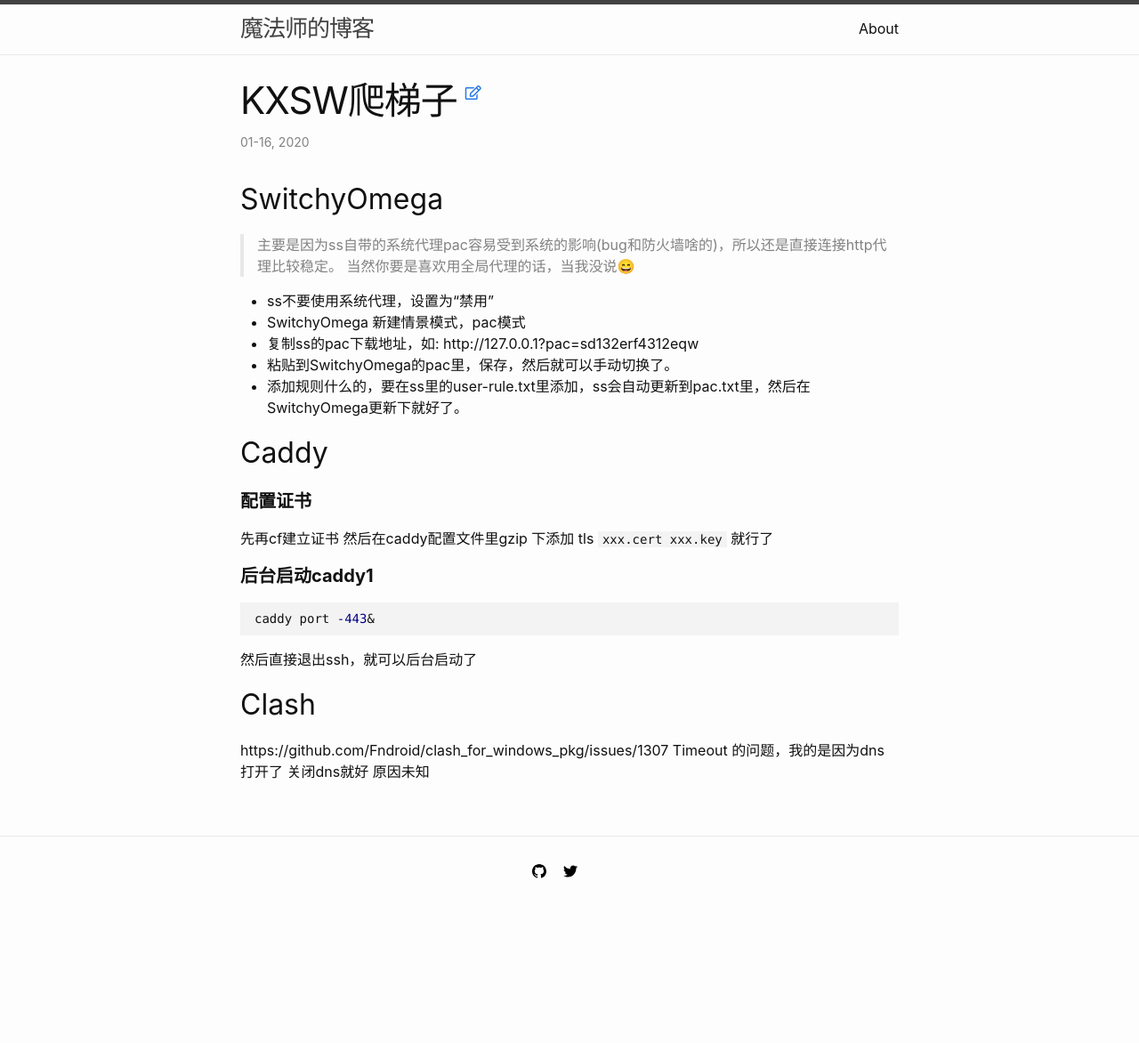
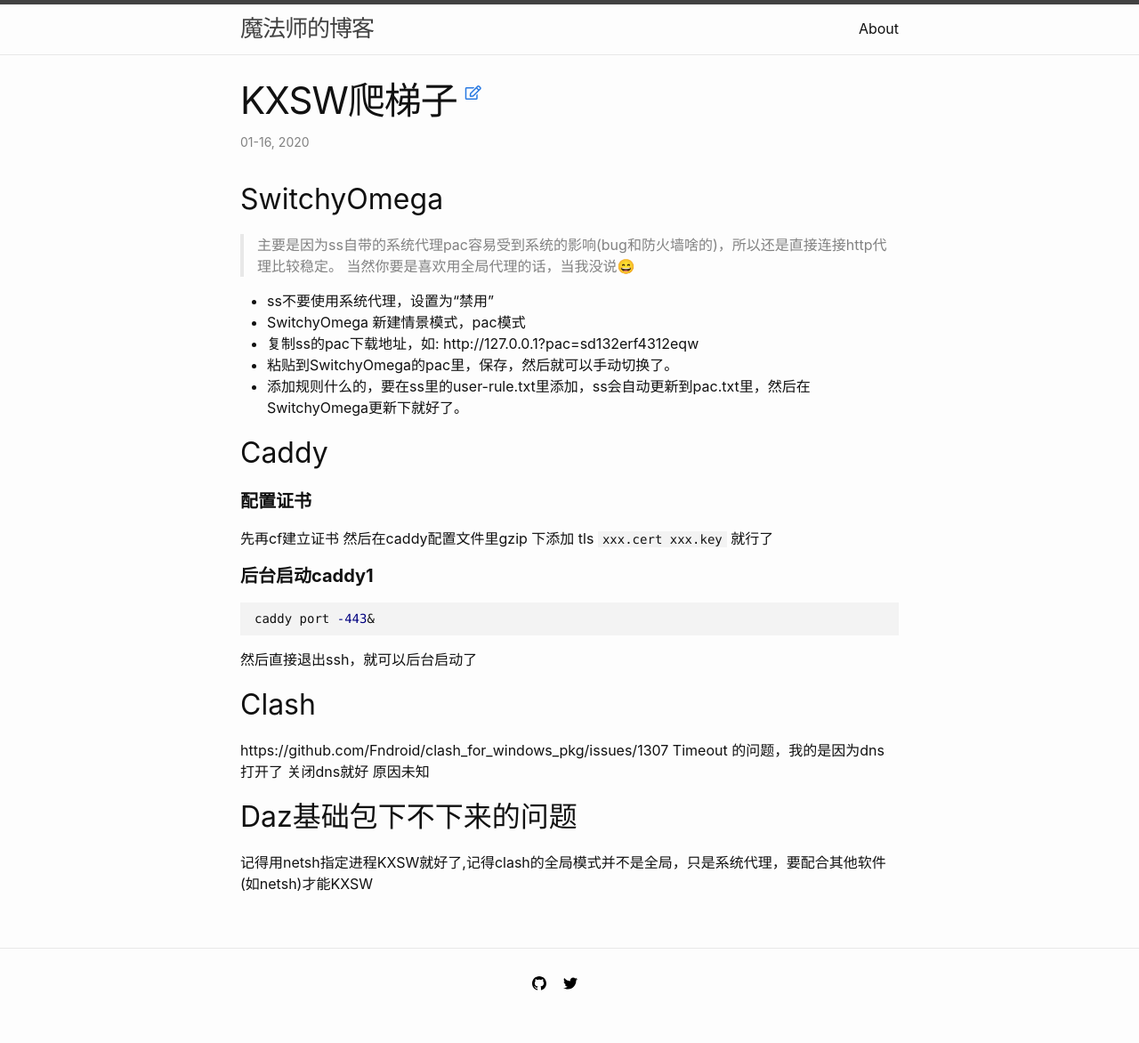
Before and after one commit to zane133/zane133.github.io, a Jekyll site: the page built from _posts/2020-01-16-ss-fq.markdown, in a window 1280 px wide. Shown: the whole page at 89% size. Built offline with Jekyll 4.4.1, drawn with Linux system fonts in a browser that asks for light colours; before the commit the page ends 1046 px from its top, so only the background shows below that.

Commit message:
Update 2020-01-16-ss-fq.markdown

```diff
--- a/_posts/2020-01-16-ss-fq.markdown
+++ b/_posts/2020-01-16-ss-fq.markdown
@@ -28,3 +28,6 @@ caddy port -443&
 ## Clash
 https://github.com/Fndroid/clash_for_windows_pkg/issues/1307
 Timeout 的问题，我的是因为dns 打开了 关闭dns就好 原因未知
+
+## Daz基础包下不下来的问题
+记得用netsh指定进程KXSW就好了,记得clash的全局模式并不是全局，只是系统代理，要配合其他软件(如netsh)才能KXSW
```
